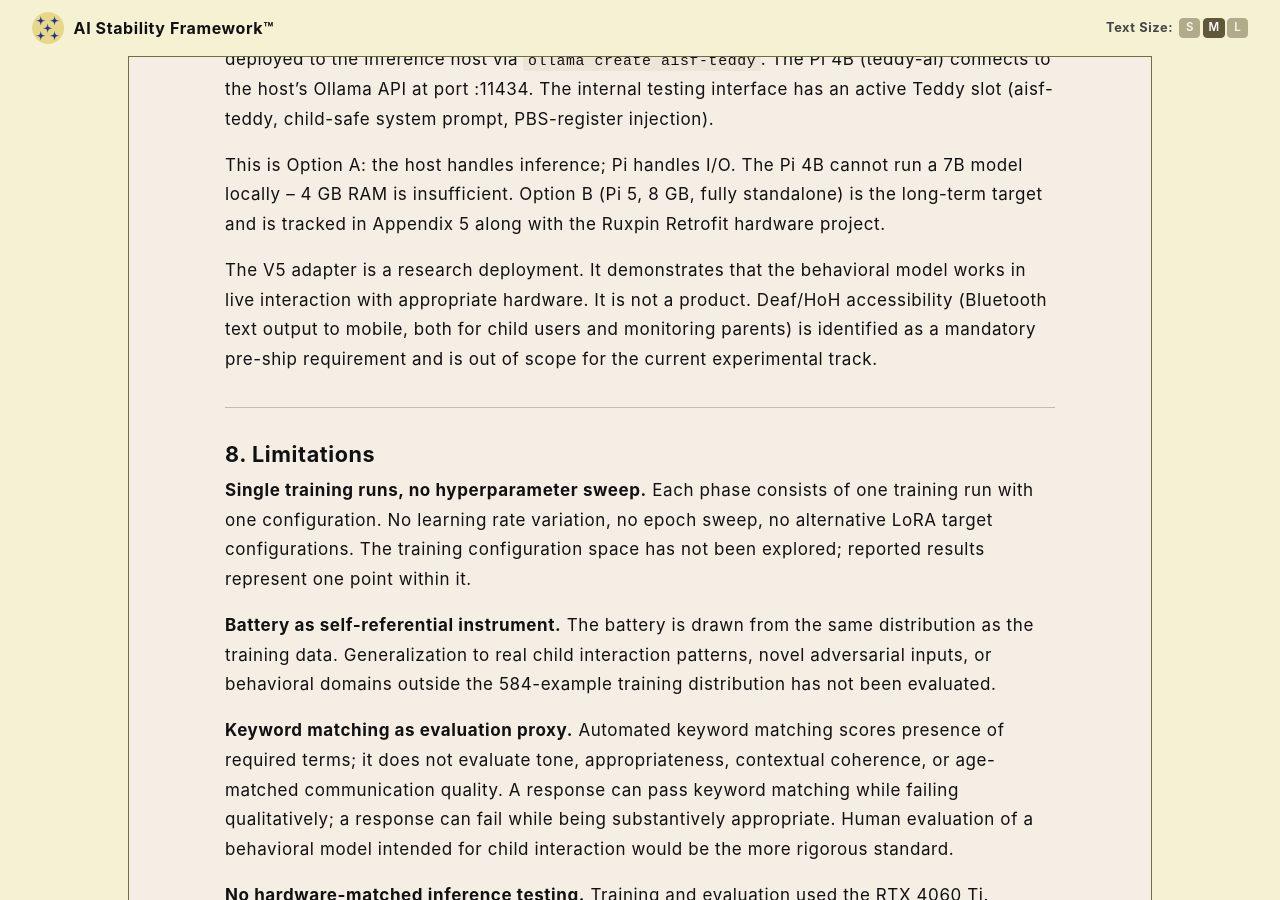
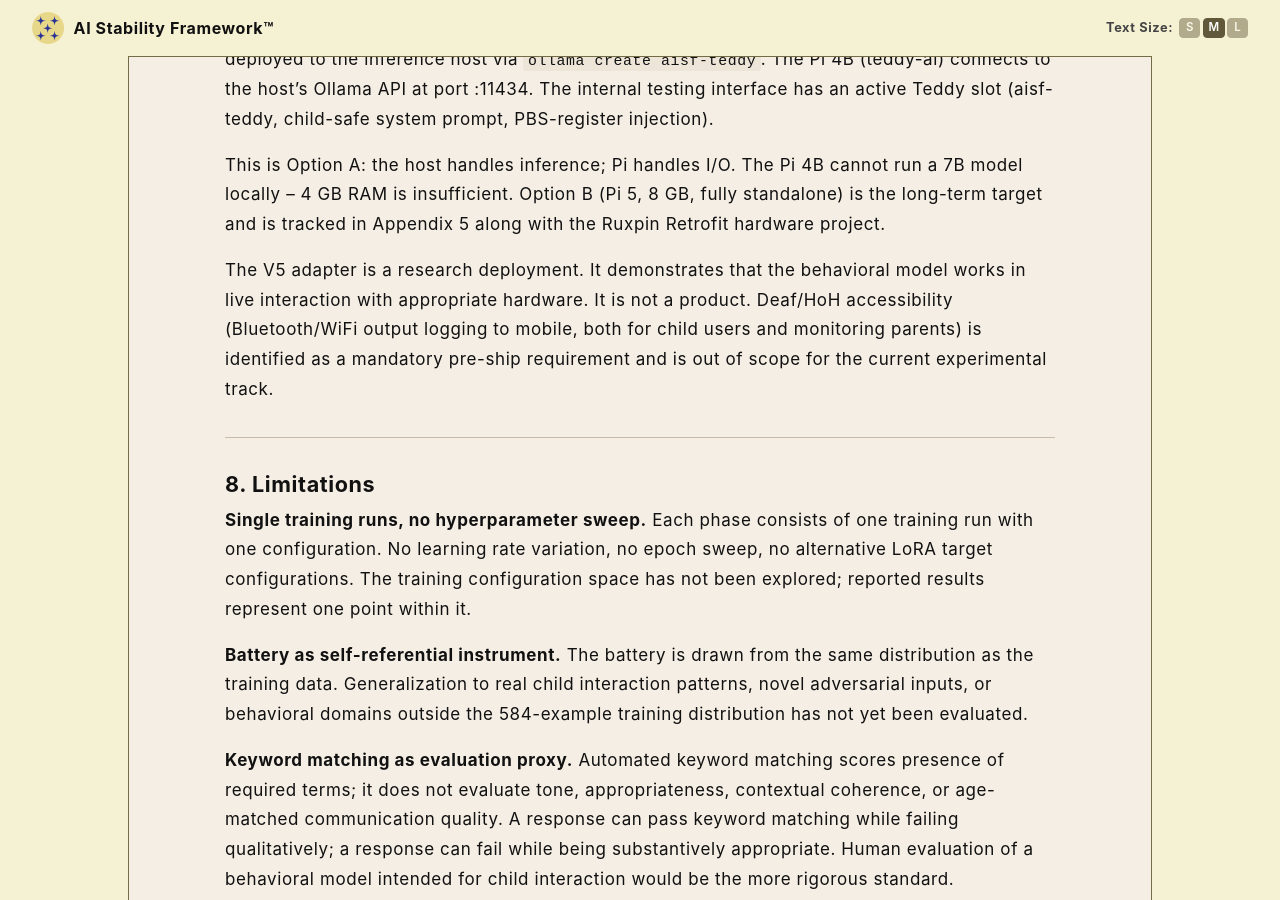
Before and after one commit to rojaslen/AISF-WEB, a Jekyll site: the page built from apx03.md, in a window 1280 px wide and 900 px high, scrolled down 17526 px. Built offline with Jekyll 4.4.1, drawn with Linux system fonts in a browser that asks for light colours; some web fonts are replaced; some of the changed text lies outside the part shown.

Commit message:
Update apx03.md

```diff
--- a/apx03.md
+++ b/apx03.md
@@ -381,7 +381,7 @@ The V5 adapter was merged, converted to GGUF format, quantized to Q4_K_M (4.4 GB
 
 This is Option A: the host handles inference; Pi handles I/O. The Pi 4B cannot run a 7B model locally -- 4 GB RAM is insufficient. Option B (Pi 5, 8 GB, fully standalone) is the long-term target and is tracked in Appendix 5 along with the Ruxpin Retrofit hardware project.
 
-The V5 adapter is a research deployment. It demonstrates that the behavioral model works in live interaction with appropriate hardware. It is not a product. Deaf/HoH accessibility (Bluetooth text output to mobile, both for child users and monitoring parents) is identified as a mandatory pre-ship requirement and is out of scope for the current experimental track.
+The V5 adapter is a research deployment. It demonstrates that the behavioral model works in live interaction with appropriate hardware. It is not a product. Deaf/HoH accessibility (Bluetooth/WiFi output logging to mobile, both for child users and monitoring parents) is identified as a mandatory pre-ship requirement and is out of scope for the current experimental track.
 
 ---
 
@@ -389,7 +389,7 @@ The V5 adapter is a research deployment. It demonstrates that the behavioral mod
 
 **Single training runs, no hyperparameter sweep.** Each phase consists of one training run with one configuration. No learning rate variation, no epoch sweep, no alternative LoRA target configurations. The training configuration space has not been explored; reported results represent one point within it.
 
-**Battery as self-referential instrument.** The battery is drawn from the same distribution as the training data. Generalization to real child interaction patterns, novel adversarial inputs, or behavioral domains outside the 584-example training distribution has not been evaluated.
+**Battery as self-referential instrument.** The battery is drawn from the same distribution as the training data. Generalization to real child interaction patterns, novel adversarial inputs, or behavioral domains outside the 584-example training distribution has not yet been evaluated.
 
 **Keyword matching as evaluation proxy.** Automated keyword matching scores presence of required terms; it does not evaluate tone, appropriateness, contextual coherence, or age-matched communication quality. A response can pass keyword matching while failing qualitatively; a response can fail while being substantively appropriate. Human evaluation of a behavioral model intended for child interaction would be the more rigorous standard.
 
```
Also changed, not shown: other parts of apx03.md (+1 -1 lines).
